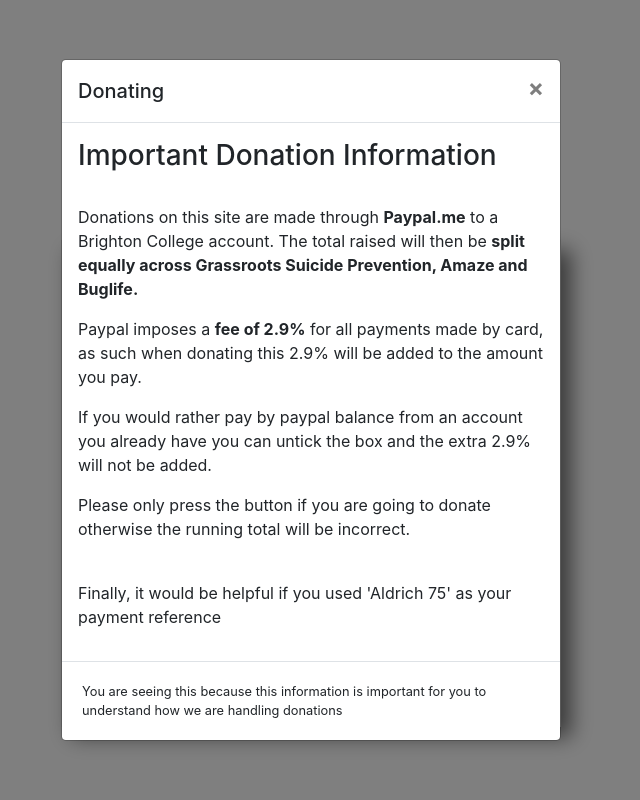
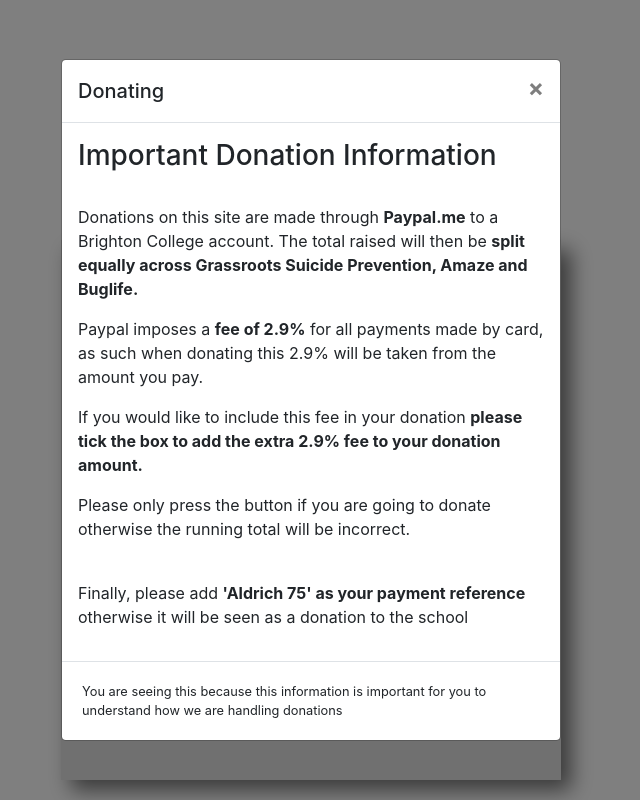
Before and after one commit to George9Waller/Aldrich75, a Flask app: template templates/donate.html in a window 1280 px wide. Shown: the whole page, without its empty margins (329-969 px from the left). Run offline with Flask 2, Linux system fonts and the light colour scheme; the template is opened without the code that fills it: most values are stand-ins (such as "Sample title", 1, 10 or a date in 2020); parts of the project's set-up code (start-up, migrations or seed data) failed here and were passed over; some libraries are stand-ins or nearby versions.

Commit message:
V2.8 Updated donation message

```diff
--- a/templates/donate.html
+++ b/templates/donate.html
@@ -31,9 +31,9 @@
                     <p>Amount</p>
                     <input class="form-control" aria-autocomplete="none" aria-describedby="money-help" placeholder="Donation" name="Donation" type="number" min="0.00" max="10000.00" step="1" value="15">
                     <small id="money-help">Email <a href="mailto:aldrichhouse75@gmail.com?subject=Help logging in">aldrichhouse75@gmail.com</a> for help</small>
-                    <p style="margin-top: 15px; background: darkgray; border-radius: 5px; padding: 3px">This donation will be processed via <b>Paypal</b>, if you wish to pay via debit/credit card a <b>2.9% transaction fee</b> will be added to your donation.</p>
-                    <input type="checkbox" class="" aria-describedby="payment-method" checked style="margin-left: 20px" name="paybycard">
-                    <small id="payment-method">Pay via debit/credit card instead of Paypal balance</small>
+                    <p style="margin-top: 15px; background: darkgray; border-radius: 5px; padding: 3px">This donation will be processed via <b>Paypal</b>, if you wish to pay via debit/credit card a <b>2.9% transaction fee</b> will taken from your donation.</p>
+                    <input type="checkbox" class="" aria-describedby="payment-method" style="margin-left: 20px" name="paybycard">
+                    <p>If you would like the fee to be included in your donation amount please tick this box.</p>
                 </div>
                 <br>
                 <button type="submit" class="btn btn-primary" style="margin-left: 20px">Donate</button>
@@ -55,11 +55,11 @@
                       <h3>Important Donation Information</h3>
                       <br>
                       <p>Donations on this site are made through <b>Paypal.me</b> to a Brighton College account. The total raised will then be <b>split equally across Grassroots Suicide Prevention, Amaze and Buglife.</b></p>
-                      <p> Paypal imposes a <b>fee of 2.9%</b> for all payments made by card, as such when donating this 2.9% will be added to the amount you pay.</p>
-                      <p>If you would rather pay by paypal balance from an account you already have you can untick the box and the extra 2.9% will not be added.</p>
+                      <p> Paypal imposes a <b>fee of 2.9%</b> for all payments made by card, as such when donating this 2.9% will be taken from the amount you pay.</p>
+                      <p>If you would like to include this fee in your donation <b>please tick the box to add the extra 2.9% fee to your donation amount.</b></p>
                       <p>Please only press the button if you are going to donate otherwise the running total will be incorrect.</p>
                       <br>
-                      <p>Finally, it would be helpful if you used 'Aldrich 75' as your payment reference</p>
+                      <p>Finally, please add <b>'Aldrich 75' as your payment reference</b> otherwise it will be seen as a donation to the school</p>
                   </div>
                   <div class="modal-footer">
                       <small>You are seeing this because this information is important for you to understand how we are handling donations</small>
```
